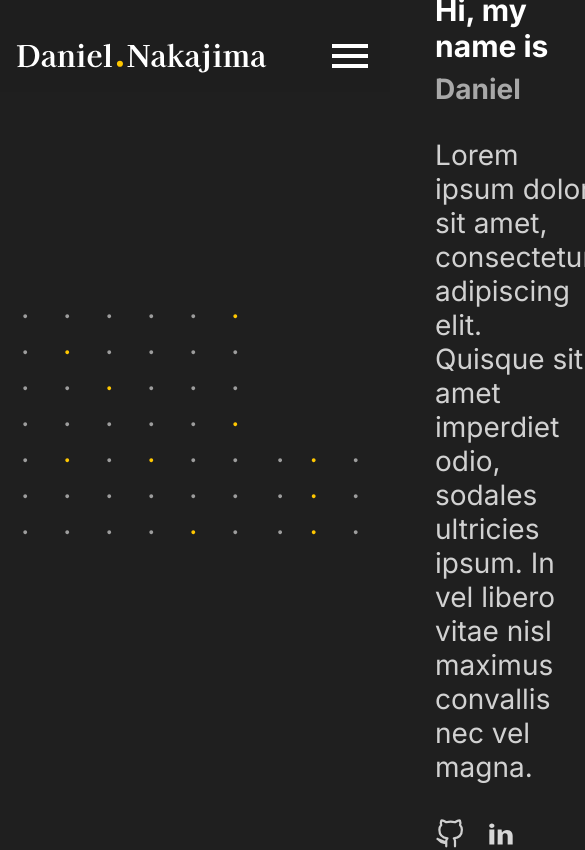
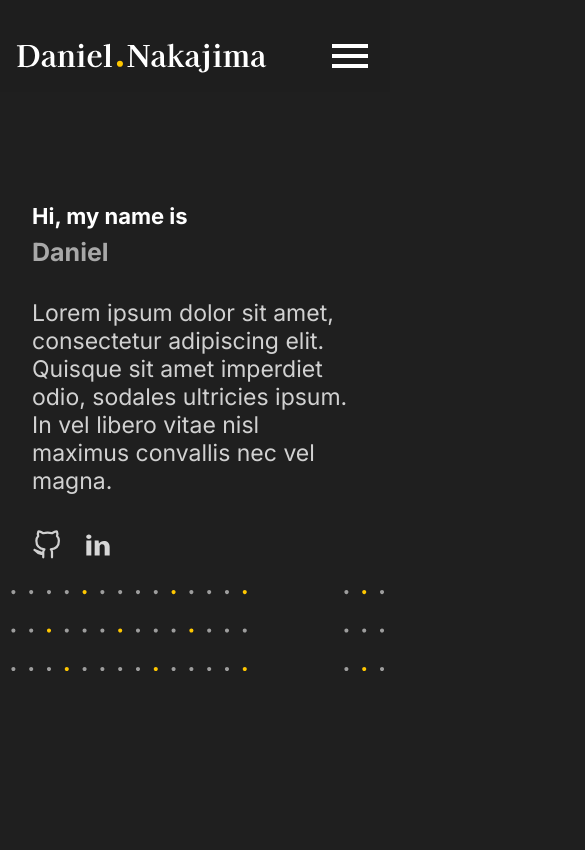
Before and after one commit to NakajimaDaniel/personal-site, a Next.js app: page / in a window 390 px wide. Shown: the top 850 px of the page, 585 px wide, since content can reach past the window. Built offline with nearby package versions, Linux system fonts and the light colour scheme.

Commit message:
fix: adj responsiveness

```diff
--- a/src/components/Home/index.jsx
+++ b/src/components/Home/index.jsx
@@ -1,10 +1,44 @@
 import styles from './style.module.scss';
 import Link from 'next/link';
+import { useDimensions } from '../../hooks/useDimensions';
 
 
 export default function Home() {
+
+  const { width, heigth } = useDimensions();
+
+
+
   return (
     <div id="home">
+      {width <= 1100 ? (
+        <div className={styles.HomeContainerMobile} >
+
+          <div className={styles.HomeTextArea}>
+                <h3>Hi, my name is</h3>
+                <h4>Daniel</h4>
+                <p>Lorem ipsum dolor sit amet, consectetur adipiscing elit.
+                  Quisque sit amet imperdiet odio, sodales ultricies ipsum.
+                  In vel libero vitae nisl maximus convallis nec vel magna.
+                </p>
+
+                <div className={styles.socialLink}>
+                  <Link href="/" >
+                    <img src="github_icon.svg" alt="github social link" />
+                  </Link>
+                  <Link href="/" >
+                    <img src="linkedin_social_icon.svg" alt="linkedin social link" />
+                  </Link>
+                </div>
+          </div>
+
+          <div  className={styles.mobileImg} >
+            <img src="homeImgMobile.svg" alt="" />
+            <img src="homeImgRightMobile.svg" alt="" />
+          </div>
+
+        </div>
+      ) : (
               <div className={styles.HomeContainer}>
               <img src="homeImg.svg" alt="" />
 
@@ -30,6 +64,7 @@ export default function Home() {
 
 
             </div>
+      )}
     </div>
   )
 }
--- a/src/components/Home/style.module.scss
+++ b/src/components/Home/style.module.scss
@@ -73,6 +73,81 @@
     cursor: pointer;
   }
 
+}
+
+
+.HomeContainerMobile {
+
+  display: flex;
+  height: 100vh;
+  align-items: center;
+  flex-direction: column;
+  justify-content: center;
 
 
 }
+
+.mobileImg {
+  display: flex;
+  flex-direction: row;
+  justify-content: space-between;
+  width: 100%;
+
+   >img:nth-child(2) {
+     width: 5rem;
+   }
+}
+
+
+
+@media screen and (max-width: '1100px') {
+
+  .HomeTextArea {
+    padding-top: 3rem;
+  }
+
+}
+
+@media screen and (max-width: '1100px') and (max-height: '680px') {
+
+  .HomeTextArea {
+    padding-top: 5rem;
+  }
+
+}
+
+@media screen and (max-width: '700px') {
+
+  .HomeTextArea {
+
+    h3 {
+      font-size: 22px;
+    }
+
+    h4 {
+      font-size: 25px;
+    }
+
+    p {
+      font-size: 23px;
+    }
+
+  }
+
+  .mobileImg {
+
+     >img:nth-child(2) {
+       width: 4rem;
+     }
+  }
+
+}
+
+@media screen and (max-width: '460px') {
+  .mobileImg {
+
+    >img:nth-child(2) {
+      width: 3rem;
+    }
+ }
+}
```
Lines whose indentation alone changed are shown as unchanged.
